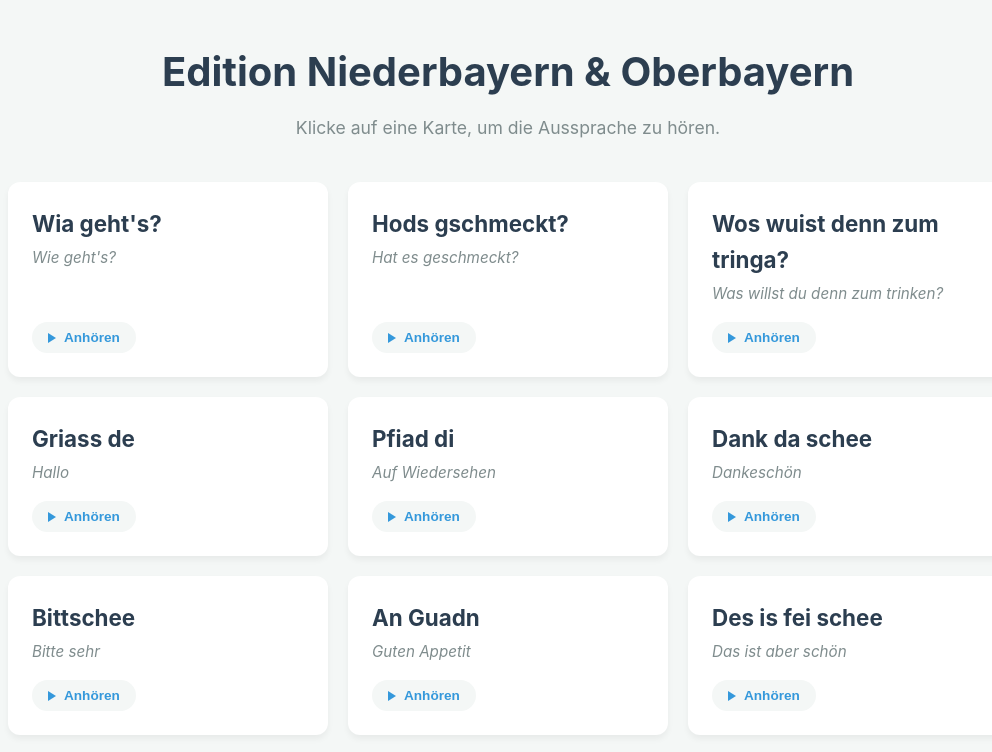
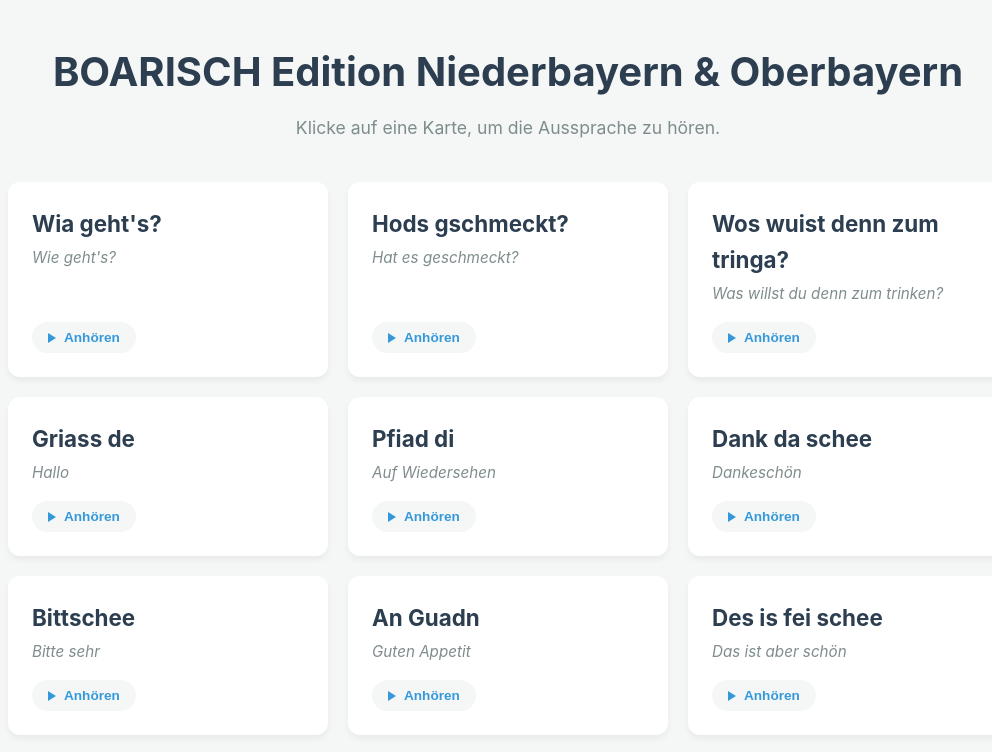
Before and after one commit to zajitschek/Bayerisch-Audio, a plain HTML site: page index.html in a window 1280 px wide. Shown: the top 752 px of the page, without its empty margins (132-1124 px from the left). Drawn offline with Linux system fonts and the light colour scheme.

Commit message:
Update index.html

```diff
--- a/index.html
+++ b/index.html
@@ -155,7 +155,7 @@
 
 <div class="container">
     <header>
-        <h1>Edition Niederbayern & Oberbayern</h1>
+        <h1>BOARISCH Edition Niederbayern & Oberbayern</h1>
         <p>Klicke auf eine Karte, um die Aussprache zu hören.</p>
     </header>
 
```
